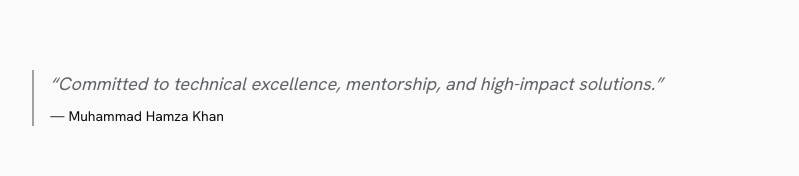
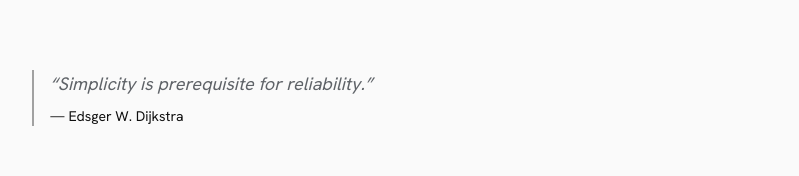
Before and after one commit to mhkhansahab/portfolio, a Next.js app: page / in a window 1280 px wide. Shown: the part 5673-5849 px from the top of the page, without its empty margins (240-1039 px from the left). Built offline with nearby package versions, Linux system fonts and the light colour scheme; no server answers.

Commit message:
Update portfolio profile quote and author
- Changed the quote to emphasize simplicity as a key principle for reliability.
- Updated the author of the quote to Edsger W. Dijkstra.

```diff
--- a/data/portfolio-profile.ts
+++ b/data/portfolio-profile.ts
@@ -241,8 +241,8 @@ export const portfolioProfile: PortfolioProfile = {
   contact_pitch:
     "Share your workflow bottleneck and I will map a practical execution plan in our first call.",
   quote: {
-    text: "Committed to technical excellence, mentorship, and high-impact solutions.",
-    author: "Muhammad Hamza Khan",
+    text: "Simplicity is prerequisite for reliability.",
+    author: "Edsger W. Dijkstra",
   },
   theme: {
     colors: {
```
